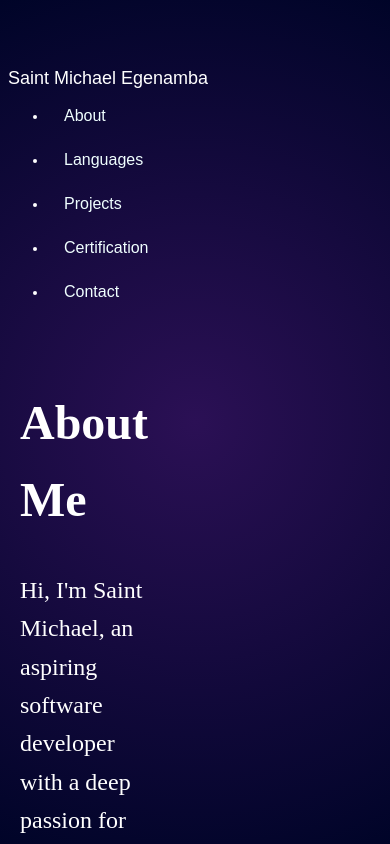
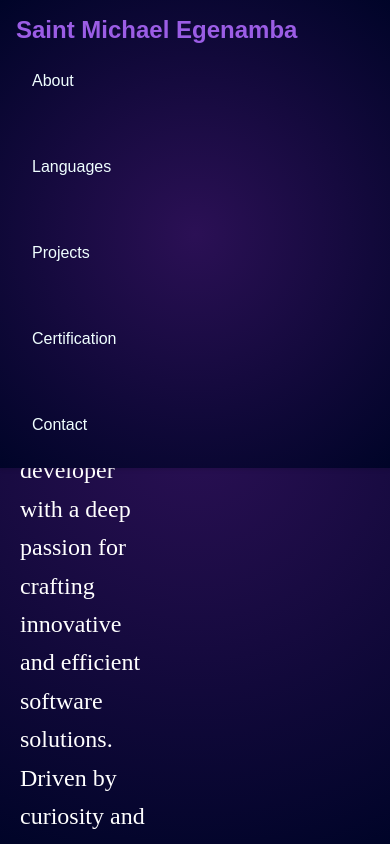
Before and after one commit to StMichael9/Portfolio, a React (Create React App) app in the folder my-react-app/: page / in a window 390 px wide. Shown: the top 844 px of the page. Built offline with nearby package versions, Linux system fonts and the light colour scheme.

Commit message:
1/15/25 4:43PM

```diff
--- a/my-react-app/src/App.css
+++ b/my-react-app/src/App.css
@@ -42,29 +42,43 @@ body::before {
 }
 
 /* Navbar styles */
-/* Media query for responsive design */
 @media (max-width: 768px) {
+
+}
 .navbar {
-    flex-direction: column;
-    align-items: flex-start;
-    padding: 0.5rem; /* Adjust padding for smaller screens */
+  position: fixed;
+  top: 0;
+  left: 0;
+  right: 0;
+  background: radial-gradient(circle, #2b1055, #000428);
+  padding: 1rem;
+  box-shadow: 0 2px 4px rgba(0,0,0,0.1);
+  z-index: 1000;
 }
 
 .navbar .logo {
-    font-size: 18px; /* Adjust logo font size for smaller screens */
+  font-size: 24px;
+  font-weight: bold;
+  color: #9b5de5;
 }
 
 .navbar .nav-links {
-    flex-direction: column;
-    width: 100%;
-    margin-top: 10px;
+  display: flex;
+  list-style: none;
+  gap: 2rem;
+  justify-content: center;
+  margin: 0;
+  padding: 0;
 }
 
 .navbar .nav-links li {
-    margin: 10px 0;
-    font-size: 14px; /* Adjust link font size for smaller screens */
+  margin-left: 20px;
+  font-size: 16px;
+  cursor: pointer;
+  color: white;
+  transition: color 0.3s ease-in-out;
 }
-}
+
 .navbar .nav-links li:hover {
   color: #9b5de5;
 }
```
Lines whose indentation alone changed are shown as unchanged.
